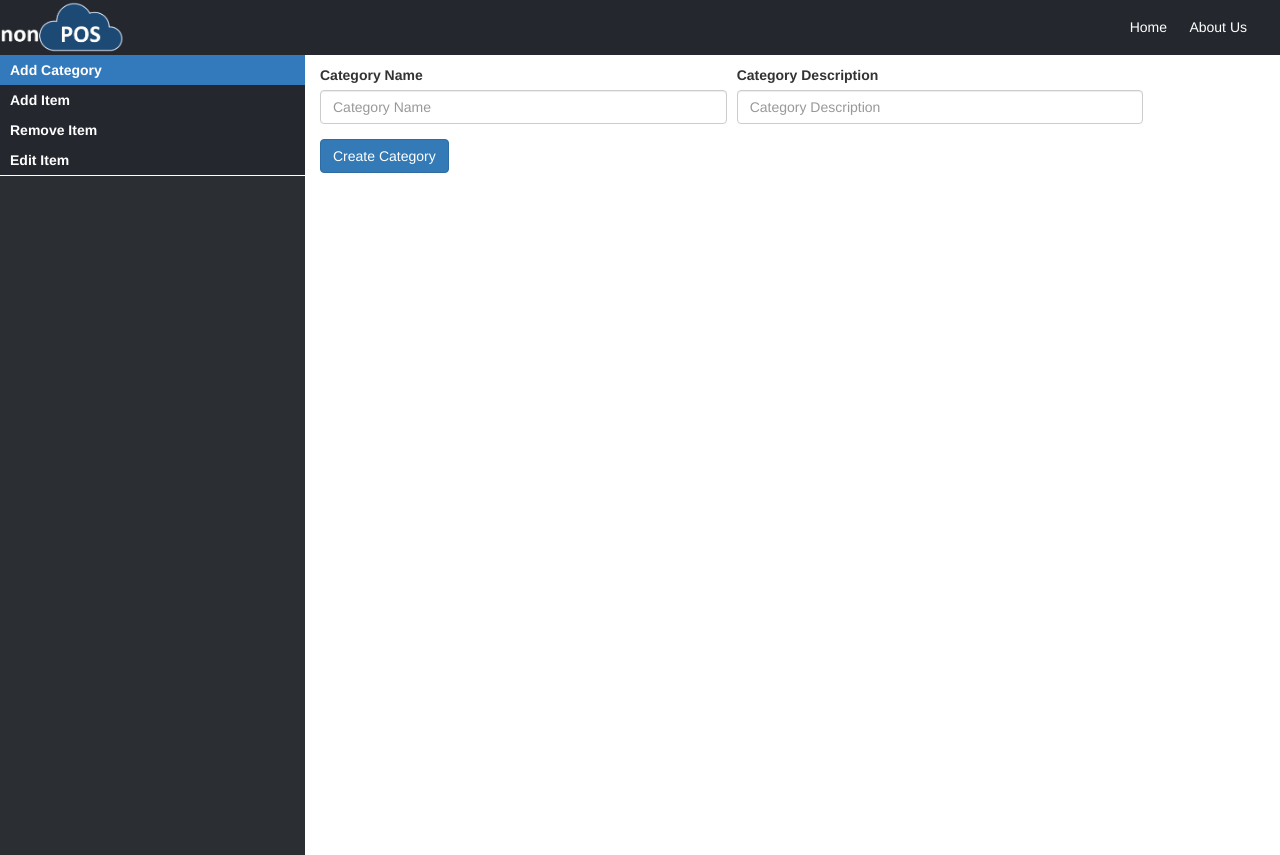
After one commit to nagisobeid/nonPOS, a PHP site: page /menu.php in a window 1280 px wide. The commit adds this page. Run offline with PHP 8.4, Linux system fonts and the light colour scheme.

Commit message:
current menu creation/db mods within files

```diff
--- a/createemployee.php
+++ b/createemployee.php
@@ -76,15 +76,15 @@
 		} else if($permissions != '1' and isset($_SESSION['firstLogin'])) {
             $status = "First User Must Have Manager Permissions(1)";
         } else {
-                    $sql = "INSERT INTO employees (fName, lName, dob, ePass, address, city, state, zip, phone, permissions, payRate, bID)
-                    VALUES (:fName, :lName, :dob, :ePass, :address, :city, :state, :zip, :phone, :permissions, :payRate, :bID)";
+                    $sql = "INSERT INTO employees (fName, lName, dob, ePass, address, city, state, zip, phone, permisions, payRate, bID)
+                    VALUES (:fName, :lName, :dob, :ePass, :address, :city, :state, :zip, :phone, :permisions, :payRate, :bID)";
                     #VALUES (:fname,:lname,:dob,:password,:address, :city, :state,:zip,:phone,:permissions,:payrate,bID)";
 
 					$stmt = $con->prepare($sql);
 					$stmt->execute(['fName' => $fname, 'lName' => $lname, 'dob' => $dob,
                                     'ePass' => $password, 'address' => $address, 'city'=> $city,
                                     'state' => $state, 'zip' => $zip, 'phone'=> $phone,
-                                    'permissions' => $permissions, 'payRate' => $payrate, 'bID'=> $bID]);
+                                    'permisions' => $permissions, 'payRate' => $payrate, 'bID'=> $bID]);
 
                     if(isset($_SESSION['firstLogin'])) {
                         unset ($_SESSION["firstLogin"]);
--- a/home.css
+++ b/home.css
@@ -54,6 +54,7 @@ input[type=submit]:hover {
   grid-template-rows: auto repeat(6, 1fr);
 }
 .form {
+  display: hidden;
   box-shadow: 5px 10px; height: 70%;
   border-radius: 5px;
   background-color: #f2f2f2;
--- /dev/null
+++ b/menu.css
@@ -0,0 +1,76 @@
+html {
+  height: 100%;
+}
+body {
+	height: 100%;
+	margin: 0px;
+	padding: 0px;
+  background: white;
+}
+#main-bar {
+	width: 100%;
+	height: 55px;
+	background-color: #24282e;
+}
+#logo {
+	width: 125px;
+}
+
+#idBtnHome {
+  position: absolute;
+  right: 100px;
+  top: 10px;
+  color: white;
+}
+
+#idBtnAboutus {
+  position: absolute;
+  right: 20px;
+  top: 10px;
+  color: white;
+}
+.nav-link {
+  font-weight: 700;
+  border-radius: 0px !important;
+  background-color: #24282e;
+  color: white;
+}
+
+.selected {
+  background-color: #337ABC;
+  color: white !important;
+  width: 100% !important;
+}/*
+.row{
+  margin: 0px 0px !important;
+}*/
+#sideCol{
+  padding-left: 15px !important;
+  padding-right: 0px !important;
+  background-color: #2b2e33 !important;
+}
+form{
+  padding-top: 10px;
+}
+#last{
+  border-bottom-style: solid;
+  border-bottom-width: 1px;
+}
+/*----------------------------------*/
+
+.nav-link:hover {
+  background-color: #729ac0;
+  color: white;
+}
+.fullHeight{
+  height: 100% !important;
+}
+.noPadding{
+  padding: 0px 0px !important;
+}
+.firstRow{
+  margin-top: 20px;
+}
+.noRadius{
+  border-radius: 0px !important;
+}
--- /dev/null
+++ b/menu.php
@@ -0,0 +1,189 @@
+<?php
+?>
+
+<!DOCTYPE html>
+<html>
+
+<head>
+    <meta charset="utf-8">
+    <meta name="viewport" content="width=device-width, initial-scale=1, shrink-to-fit=no">
+
+    <link rel="stylesheet" href="menu.css">
+    <link rel="stylesheet" href="https://maxcdn.bootstrapcdn.com/bootstrap/4.0.0/css/bootstrap.min.css"
+        integrity="sha384-Gn5384xqQ1aoWXA+058RXPxPg6fy4IWvTNh0E263XmFcJlSAwiGgFAW/dAiS6JXm" crossorigin="anonymous">
+    <link rel="stylesheet" href="https://maxcdn.bootstrapcdn.com/bootstrap/3.4.1/css/bootstrap.min.css">
+    <!-- jQuery library -->
+    <script src="https://ajax.googleapis.com/ajax/libs/jquery/3.5.1/jquery.min.js"></script>
+
+    <!-- Latest compiled JavaScript -->
+    <script src="https://maxcdn.bootstrapcdn.com/bootstrap/3.4.1/js/bootstrap.min.js"></script>
+    <script type="text/JavaScript">
+
+      var currCountOfModifierFields = 3;
+    	$(document).ready(function() {
+			$(document).on('click', '.nav-link', function() {
+                $(".nav-link").removeClass("selected");
+                $(".tab-pane").removeClass("show");
+                $(this).addClass("selected");
+            });
+            $(document).on('click', '#btnAddModifier', function() {
+                var mID = '#divModifier-3';
+                var x = $(mID).clone();
+                currCountOfModifierFields+=1;
+                x.removeAttr('id');
+                var newID = '#divModifier-'+currCountOfModifierFields.toString();
+                x.attr( "id", newID);
+                x.insertBefore("#divAddModifier");
+            });
+    	}); //end
+	</script>
+</head>
+
+<body>
+    <header>
+        <div id="main-bar">
+            <img id="logo" src="./images/logo2.png"></img>
+            <button onclick="document.location='home.php'" type="button" id="idBtnHome"
+                class="btn btn-link">Home</button>
+            <button type="button" id="idBtnAboutus" class="btn btn-link">About Us</button>
+        </div>
+    </header>
+    <div class="row" style="width: 100% !important; height: 100% !important; overflow:auto !important;">
+        <div class=" col-md-3 col-xs-4 bg-light" style="height: 100% !important;" id="sideCol">
+            <!-- LEFT PANE -->
+            <div class="nav flex-column nav-pills" id="v-pills-tab" role="tablist" aria-orientation="vertical">
+                <a class="nav-link selected" id="v-pills-addCategory-tab" data-toggle="pill" href="#v-pills-addCategory"
+                    role="tab" aria-controls="v-pills-addCategory" aria-selected="false">Add Category</a>
+                <a class="nav-link" id="v-pills-addItem-tab" data-toggle="pill" href="#v-pills-addItem" role="tab"
+                    aria-controls="v-pills-addItem" aria-selected="false">Add Item</a>
+                <a class="nav-link" id="v-pills-removeItem-tab" data-toggle="pill" href="#v-pills-removeItem" role="tab"
+                    aria-controls="v-pills-removeItem" aria-selected="false">Remove Item</a>
+                <a id="last" class="nav-link" id="v-pills-editItem-tab" data-toggle="pill" href="#v-pills-editItem" role="tab"
+                    aria-controls="v-pills-editItem" aria-selected="false">Edit Item</a>
+            </div>
+        </div>
+        <!-- RIGHT PANE -->
+        <div class="col-md-8 col-xs-7" id="sideCol2">
+            <div class="tab-content" id="v-pills-tabContent">
+                <!-- ADD CATEGORY -->
+                <div class="tab-pane fade show" id="v-pills-addCategory" role="tabpanel"
+                    aria-labelledby="v-pills-addCategory-tab">
+                    <form id="form">
+                        <div class="form-row">
+                            <div class="form-group col-md-6">
+                                <label for="inputCategoryName">Category Name</label>
+                                <input type="text" class="form-control" id="inputCategoryname"
+                                    placeholder="Category Name">
+                            </div>
+                            <div class="form-group col-md-6">
+                                <label for="inputCategoryDescription">Category Description</label>
+                                <input type="text" class="form-control" id="inputCategory"
+                                    placeholder="Category Description">
+                            </div>
+                        </div>
+                        <button type="submit" class="btn btn-primary">Create Category</button>
+                    </form>
+                </div>
+                <!-- ADD ITEM -->
+                <div class="tab-pane fade" id="v-pills-addItem" role="tabpanel" aria-labelledby="v-pills-addItem-tab">
+                    <form>
+                        <div class="form-row">
+                            <div class="form-group col-md-6">
+                                <label for="inputItemName">Item Name</label>
+                                <input type="text" class="form-control" id="inputItem" placeholder="Item Name">
+                            </div>
+                            <div class="form-group col-md-6">
+                                <label for="inputItemDescription">Item Description</label>
+                                <input type="text" class="form-control" id="inputItemDescription"
+                                    placeholder="Description">
+                            </div>
+                        </div>
+                        <div class="form-row">
+                            <div class="form-group col-md-3">
+                                <label for="selectCategory">Category</label>
+                                <select id="selectedCategory" class="form-control" style="height: 34px !important;">
+                                    <option selected>Choose...</option>
+                                    <option>...</option>
+                                </select>
+                            </div>
+                            <div class="form-group col-md-2">
+                                <label for="inputPrice">Price</label>
+                                <input type="text" class="form-control"
+                                    id="inputPrice">
+                            </div>
+                        </div>
+                        <hr>
+                        <div id="divModifiers" class="form-row align-items-end">
+                            <div id="divModifier-1" class="form-group col-md-3 col-sm-3">
+                                <label for="inputZip">Modifier</label>
+                                <input id="inputModifier-1" type="text" class="form-control" id="inputZip">
+                            </div>
+                            <div id="divModifier-2" class="form-group col-md-3 col-sm-3">
+                                <label for="inputZip">Modifier</label>
+                                <input id="inputModifier-2" type="text" class="form-control" id="inputZip">
+                            </div>
+                            <div id="divModifier-3" class="form-group col-md-3 col-sm-3">
+                                <label for="inputZip">Modifier</label>
+                                <input id="inputModifier-3" type="text" class="form-control" id="inputZip">
+                            </div>
+                            <div id="divAddModifier" class="form-group">
+                                <button id="btnAddModifier" type="button" class="btn btn-success btn-sm"
+                                    style="height: 34px;">+</button>
+                            </div>
+                        </div>
+                        <button type="submit" class="btn btn-primary">Add Item</button>
+                    </form>
+                </div>
+                <!-- REMOVE ITEM -->
+                <div class="tab-pane fade" id="v-pills-removeItem" role="tabpanel"
+                    aria-labelledby="v-pills-removeItem-tab">
+                    <form id="form">
+                        <div class="form-row">
+                            <div class="form-group col-md-6">
+                                <label for="inputSearchItem">Search Menu</label>
+                                <input type="text" class="form-control" id="idSearchItem" placeholder="Item">
+                            </div>
+                            <div class="form-group col-md-6">
+                            <table class="table table-hover table-striped firstRow">
+                                    <tr COLSPAN=2 BGCOLOR="#6D8FFF">
+                                        <tr><td class="noPadding"><button style="width: 100%;" type="submit" class="btn btn-danger noRadius">Super Burger</button></td></tr>
+                                        <tr><td class="noPadding"><button style="width: 100%;" type="submit" class="btn btn-danger noRadius">Chicken Sandwich</button></td></tr>
+                                        <tr><td class="noPadding"><button style="width: 100%;" type="submit" class="btn btn-danger noRadius">Pastrami Burger</button></td></tr>
+                                        <tr><td class="noPadding"><button style="width: 100%;" type="submit" class="btn btn-danger noRadius">Hot Dog</button></td></tr>
+                                    </tr>
+                                </table>
+                            </div>
+                        </div>
+                    </form>
+                </div>
+                <!-- EDIT ITEM -->
+                <div class="tab-pane fade" id="v-pills-editItem" role="tabpanel"
+                    aria-labelledby="v-pills-editItem-tab">
+                    <form id="form">
+                        <div class="form-row">
+                            <div class="form-group col-md-6">
+                                <label for="inputSearchEditItem">Search Menu</label>
+                                <input type="text" class="form-control" id="idSearchEditItem" placeholder="Item">
+                            </div>
+                            <div class="form-group col-md-6">
+                                <table class="table table-hover table-striped firstRow">
+                                    <tr COLSPAN=2 BGCOLOR="#6D8FFF">
+                                        <tr><td class="noPadding"><button style="width: 100%;" type="submit" class="btn btn-primary noRadius">Super Burger</button></td></tr>
+                                        <tr><td class="noPadding"><button style="width: 100%;" type="submit" class="btn btn-primary noRadius">Chicken Sandwich</button></td></tr>
+                                        <tr><td class="noPadding"><button style="width: 100%;" type="submit" class="btn btn-primary noRadius">Pastrami Burger</button></td></tr>
+                                        <tr><td class="noPadding"><button style="width: 100%;" type="submit" class="btn btn-primary noRadius">Hot Dog</button></td></tr>
+                                    </tr>
+                                </table>
+                            </div>
+                        </div>
+                    </form>
+                </div>
+                <!-- END EDIT ITEM -->
+            </div>
+        </div>
+    </div>
+    </div>
+
+</body>
+
+</html>
```
Also changed, not shown: createaccount.php (+18 -10 lines), home.php (+7 -4 lines), index.php (+9 -3 lines), login.php (+8 -3 lines), pin.php (+9 -3 lines), register.css (added, +38 -0 lines), register.php (added, +73 -0 lines).
